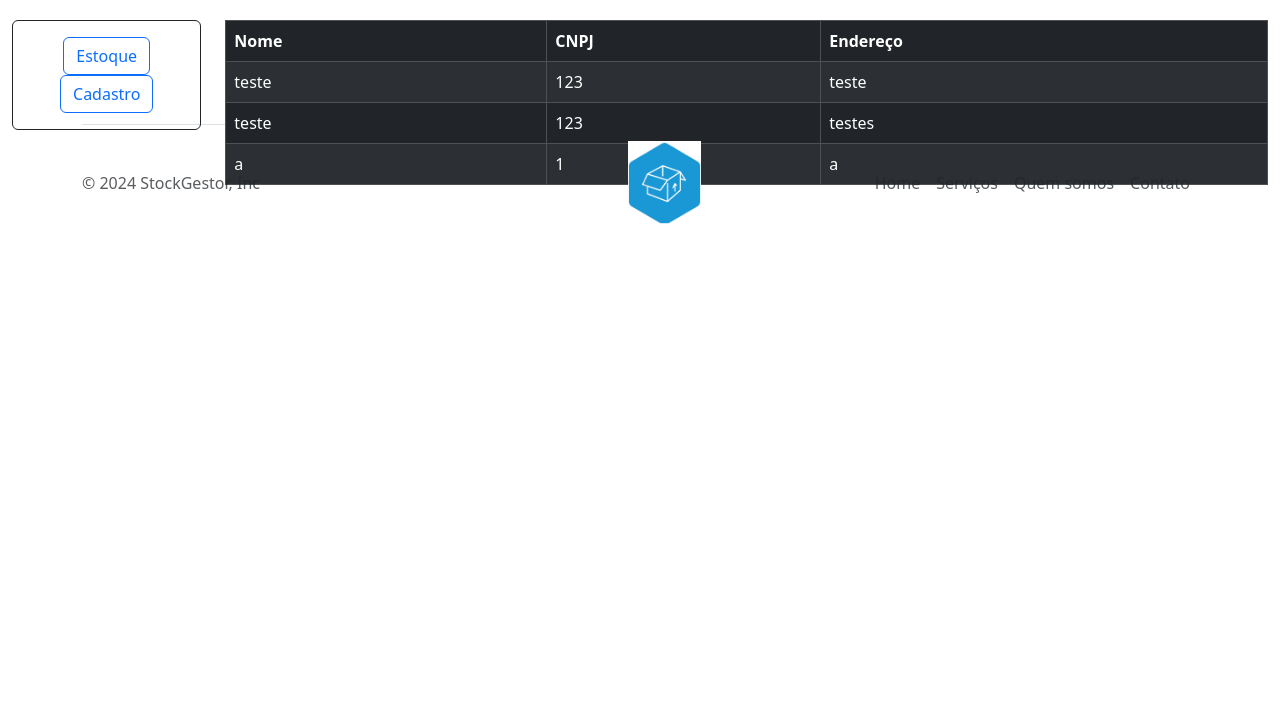
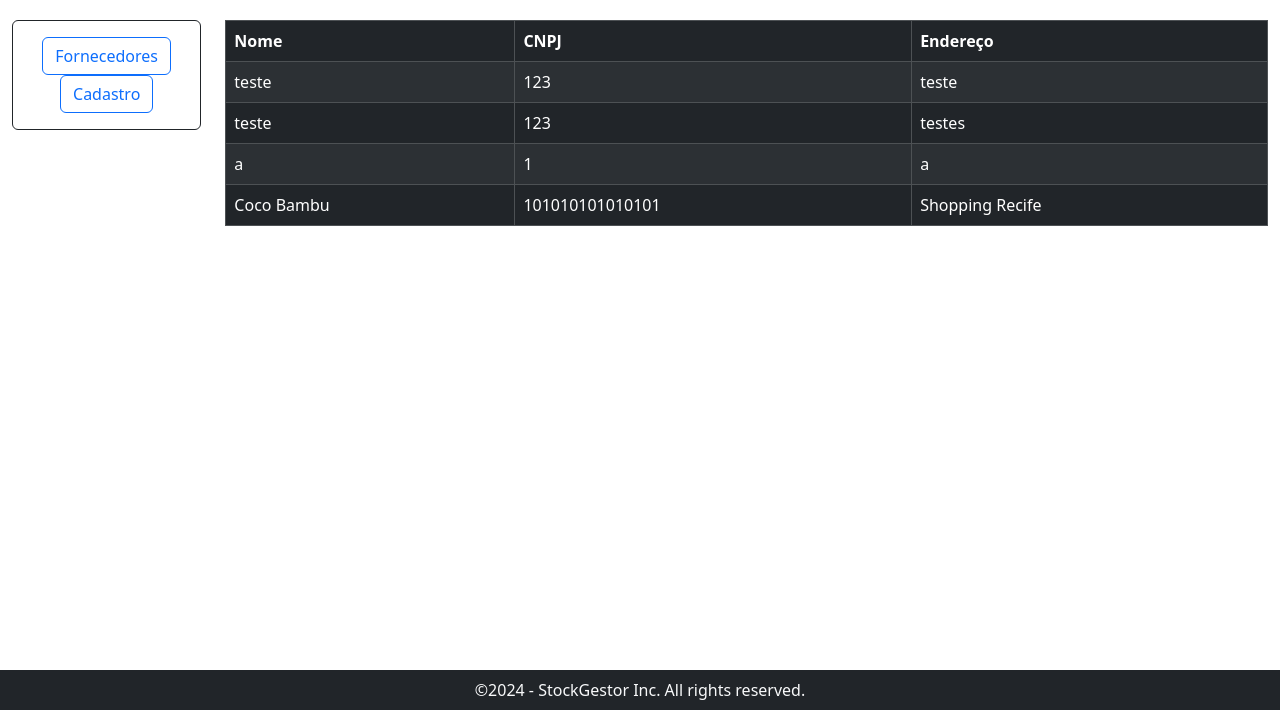
Before and after one commit to pcmuniz/StockGestor, a Django app: page /lista_fornecedores in a window 1280 px wide. Shown: the part 90-800 px from the top of the page. Run offline with Django 5.2, Linux system fonts and the light colour scheme; data comes from the database, SQL or seed files in the repository.

Commit message:
fiz ajustes no front

```diff
--- a/proj_stockgestor/app_gestor/templates/app_gestor/base.html
+++ b/proj_stockgestor/app_gestor/templates/app_gestor/base.html
@@ -61,27 +61,7 @@
 
     {% endblock content %}
 
-    <div class="container">
-        <footer class="d-flex flex-wrap justify-content-between align-items-center py-3 my-4 border-top">
-            <p class="col-md-4 mb-0 text-muted">&copy; 2024 StockGestor, Inc</p>
-
-            <a href="/"
-                class="col-md-4 d-flex align-items-center justify-content-center mb-3 mb-md-0 me-md-auto link-dark text-decoration-none">
-                <svg class="bi me-2" width="40" height="28">
-                    <use xlink:href="#bootstrap" />
-                </svg>
-                <img src="{% static 'app_gestor/img/logo_icone.png' %}" width="73" height="84">
-            </a>
-
-            <ul class="nav col-md-4 justify-content-end">
-                <li class="nav-item"><a href="#" class="nav-link px-2 text-muted">Home</a></li>
-                <li class="nav-item"><a href="#" class="nav-link px-2 text-muted">Serviços</a></li>
-                <li class="nav-item"><a href="#" class="nav-link px-2 text-muted">Quem somos</a></li>
-                <li class="nav-item"><a href="#" class="nav-link px-2 text-muted">Contato</a></li>
-            </ul>
-        </footer>
-    </div>
-
+    <footer class="p-2 bg-dark text-light text-center fixed-bottom">&copy;2024 - StockGestor Inc. All rights reserved.</footer>
 
     <script src="https://cdn.jsdelivr.net/npm/bootstrap@5.3.3/dist/js/bootstrap.bundle.min.js"
         integrity="sha384-YvpcrYf0tY3lHB60NNkmXc5s9fDVZLESaAA55NDzOxhy9GkcIdslK1eN7N6jIeHz"
--- a/proj_stockgestor/app_gestor/templates/app_gestor/lista_fornecedores.html
+++ b/proj_stockgestor/app_gestor/templates/app_gestor/lista_fornecedores.html
@@ -47,7 +47,7 @@ Home | StockGestor
                     <ul class="list-group text-center">
                         <a href="{% url 'lista_produtos' %}">
                             <button type="button"
-                                class="btn btn-outline-primary btn-block btn-fixed-width">Estoque</button>
+                                class="btn btn-outline-primary btn-block btn-fixed-width">Fornecedores</button>
                         </a>
                         <a href="{% url 'logado' %}">
                             <button type="button"
```
Also changed, not shown: proj_stockgestor/app_gestor/templates/app_gestor/base_logado.html (+5 -4 lines), proj_stockgestor/db.sqlite3.
